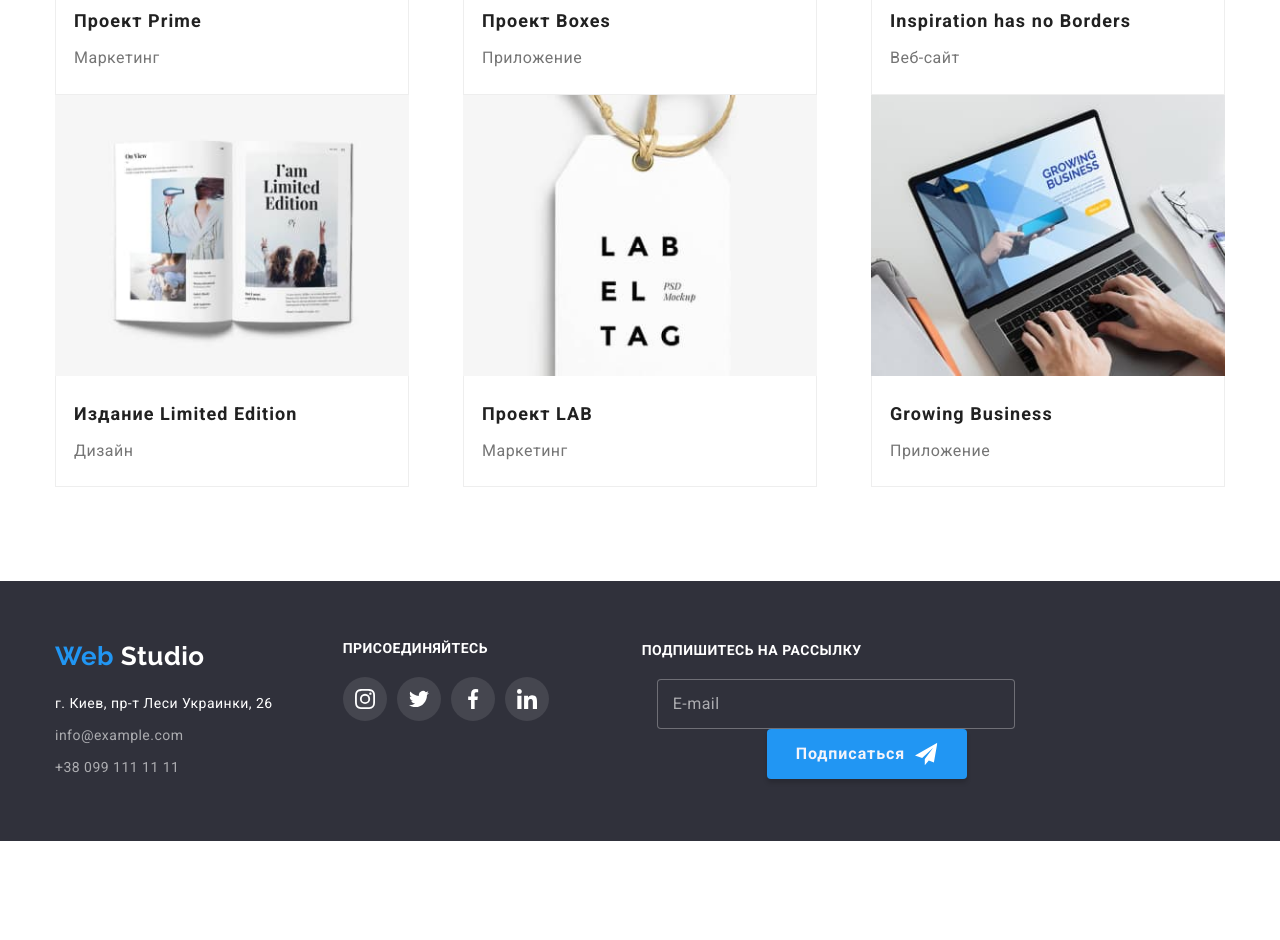
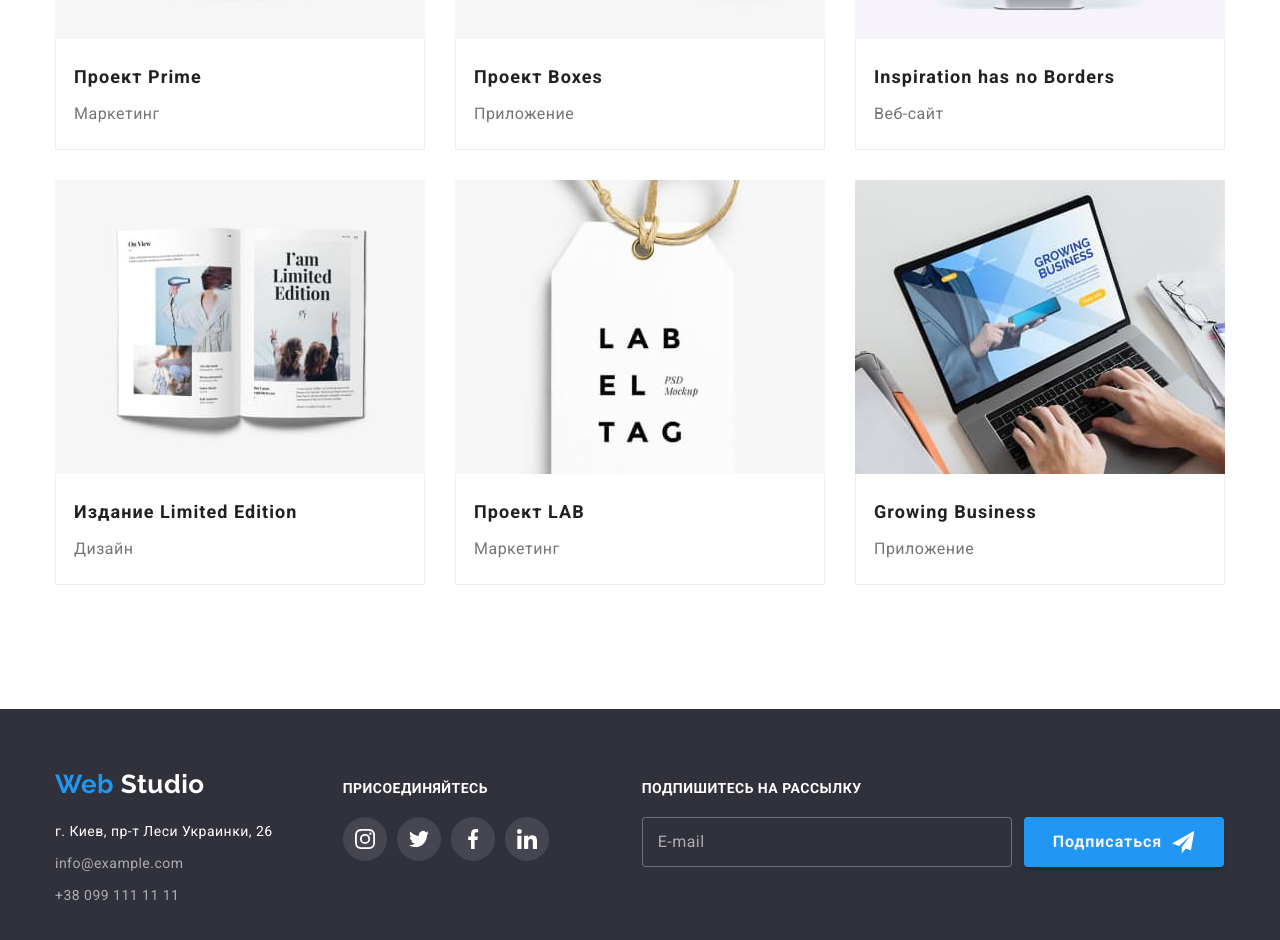
Before and after one commit to MariiaC/goit-markup-hw-08, a plain HTML site: page portfolio.html in a window 1280 px wide. Shown: the part 952-1892 px from the top of the page. Before the commit the page ends 1793 px from the top, so only its background shows below. Drawn offline with nearby package versions, Linux system fonts and the light colour scheme.

Commit message:
hw-8- update-after-review

```diff
--- a/portfolio.html
+++ b/portfolio.html
@@ -672,19 +672,17 @@
         <div class="adjust-container">
           <div class="footer-field container">
             <h3 class="join">подпишитесь на рассылку</h3>
-  <form class="footer-form container">
+            <form class="footer-form ">
                 <label for="email" class="footer-form__email">
                   <input class="footer-form__input" type="email" name="email" id="email" placeholder="E-mail">
                 </label>
-</div>
                     <button type="submit" class="footer-form__button">Подписаться
                       <svg class="footer-form__send">
-  <use href="./images/icons.svg#icon-send">
-  </use>
+                        <use href="./images/icons.svg#icon-send"></use>
                       </svg>
                     </button>
+              </form>
           </div>
-    </form>
         </div>
        </div>
     </footer>
--- a/sass/components/_advantage-sec.scss
+++ b/sass/components/_advantage-sec.scss
@@ -96,9 +96,11 @@
     line-height: 1.2;
     text-transform: uppercase;
     text-align: center;
+    margin-bottom: 10px;
 
     @media screen and (min-width: 768px) {
       text-align: start;
+      margin-bottom: 10px;
     }
   }
 
--- a/sass/components/_footer.scss
+++ b/sass/components/_footer.scss
@@ -19,6 +19,7 @@
 
     @media screen and (min-width: 1200px) {
       display: flex;
+      align-items: baseline;
       justify-content: flex-start;
       flex-direction: row;
       flex-wrap: nowrap;
@@ -210,10 +211,11 @@
 
   &__email {
     margin-bottom: 20px;
-    min-width: 450px;
+    width: 100%;
 
     @media screen and (min-width: 1200px) {
       margin-bottom: 0;
+      margin-right: 12px;
     }
 
   }
@@ -229,10 +231,6 @@
 .footer-field {
   width: 100%;
   padding: 0;
-
-  @media screen and (min-width: 768px) {
-    max-width: 450px;
-  }
 
   /* display: flex;
   flex-wrap: wrap;
@@ -286,13 +284,14 @@
   }
 
   @media screen and (min-width: 1200px) {
-    width: 358px;
-    margin-right: 12px;
+    max-width: 100%;
+    //margin-right: 12px;
   }
 }
 
 .adjust-container {
-
+  max-width: 582px;
+  width: 100%;
   display: flex;
   flex-direction: column;
   align-items: center;
@@ -303,7 +302,8 @@
   @media screen and (min-width:768px) {
     display: flex;
     flex-wrap: wrap;
-    justify-content: baseline;
+    //justify-content: baseline;
+    align-items: baseline;
   }
 }
 
--- a/sass/components/_mobile-menu.scss
+++ b/sass/components/_mobile-menu.scss
@@ -39,7 +39,7 @@
 
     @media screen and (max-width: 767px) {
         display: none;
-        position: absolute;
+        position: fixed;
         top: 0;
         left: 0;
         width: 100vw;
--- a/sass/components/_modal.scss
+++ b/sass/components/_modal.scss
@@ -141,9 +141,10 @@
     //height: 40px;
     width: 100%;
     height: auto;
+    font-size: 14px;
     border: 1px solid rgba(33, 33, 33, 0.2);
     border-radius: 4px;
-    padding: 12px 30px;
+    padding: 11px 30px;
 
     transition: border 250ms $timng-function;
 
--- a/sass/components/_portfolio.scss
+++ b/sass/components/_portfolio.scss
@@ -60,13 +60,13 @@
       width: 100%;
       max-width: 354px;
       // margin-right: 30px;
-      margin-bottom: 0;
+      margin-bottom: 30px;
     }
 
     @media screen and (min-width: 1200px) {
       width: 100%;
-      // max-width: 370px;
-      margin-bottom: 0;
+      max-width: 370px;
+      margin-bottom: 30px;
     }
   }
 }
@@ -118,6 +118,7 @@
   }
 
   @media screen and (min-width: 1200px) {
+    max-width: 370px;
     position: relative;
     overflow: hidden;
   }
--- a/sass/components/_responsibilities-sec.scss
+++ b/sass/components/_responsibilities-sec.scss
@@ -1,6 +1,7 @@
 /*третья секция responsibilities*/
 .responsibilities {
   padding-top: 0;
+  padding-bottom: 94px;
 
   @media screen and (max-width:1199px) {
     display: none;
@@ -13,7 +14,7 @@
   line-height: 1.2;
   text-align: center;
   margin-top: 94px;
-  margin-bottom: 94px;
+  margin-bottom: 50px;
 }
 
 .responsibilities-list {
```
Also changed, not shown: index.html (+3 -5 lines), css/main.css, css/main.min.css, 2 other files. Lines whose indentation alone changed are shown as unchanged.
